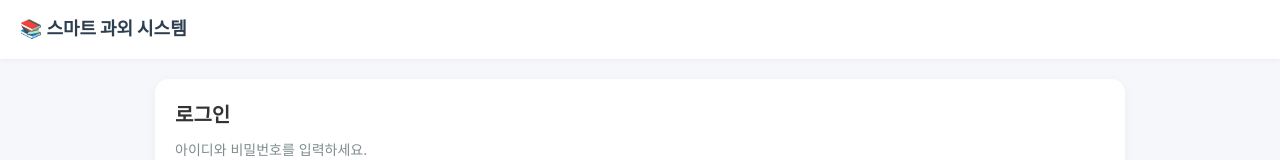
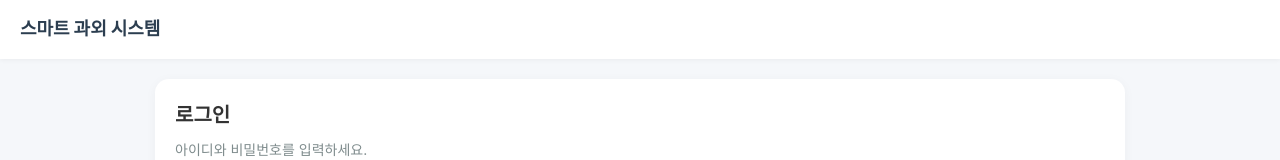
Before and after one commit to philip0613/tutoring, a plain HTML site: page index.html in a window 1280 px wide. Shown: the top 160 px of the page. Drawn offline with Linux system fonts and the light colour scheme.

Commit message:
Update index.html

```diff
--- a/index.html
+++ b/index.html
@@ -8,7 +8,7 @@
 </head>
 <body>
     <header>
-        <h1>📚 스마트 과외 시스템</h1>
+        <h1>스마트 과외 시스템</h1>
         <div id="userInfo" class="hidden">
             <span id="userGreeting"></span>
             <button id="logoutBtn">로그아웃</button>
```
